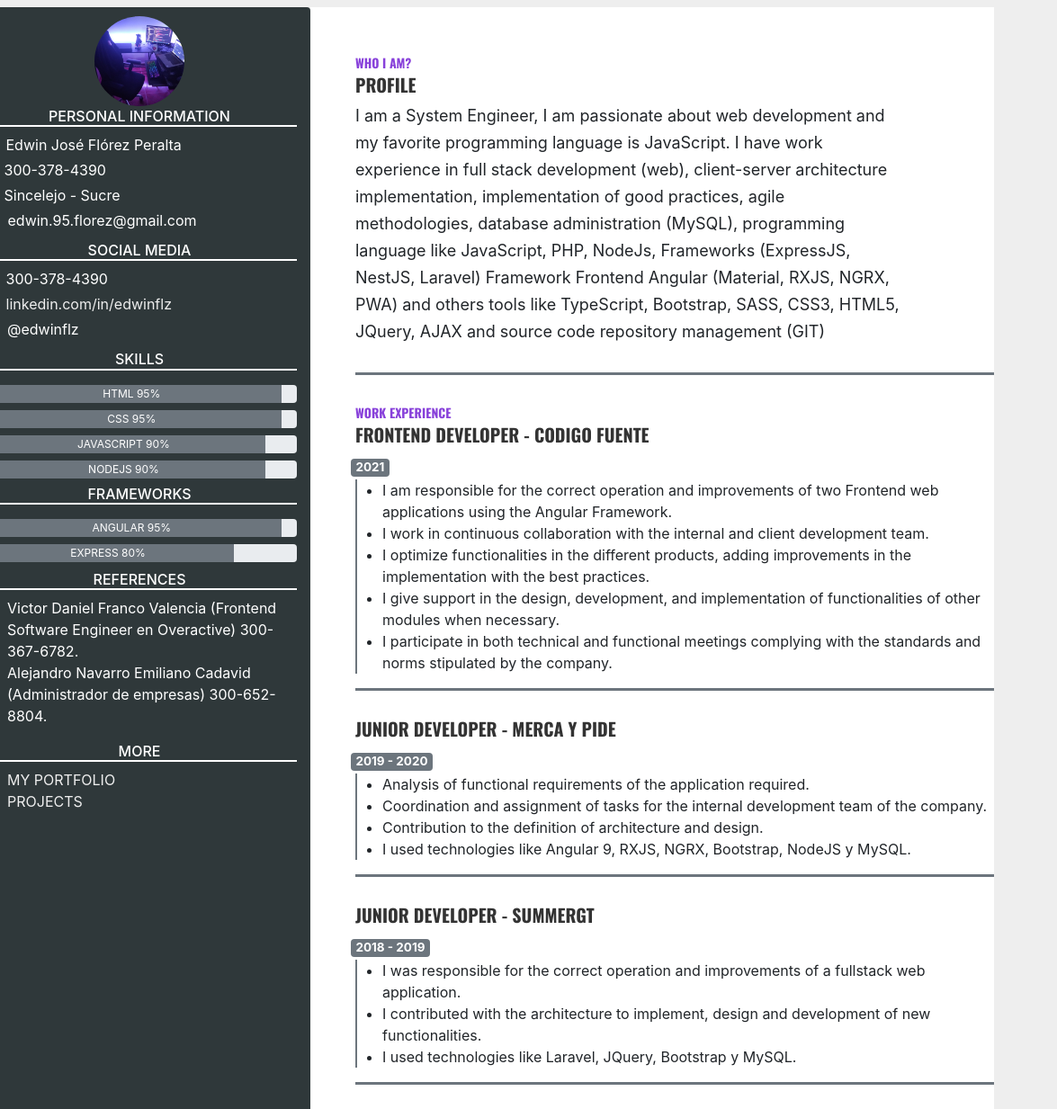
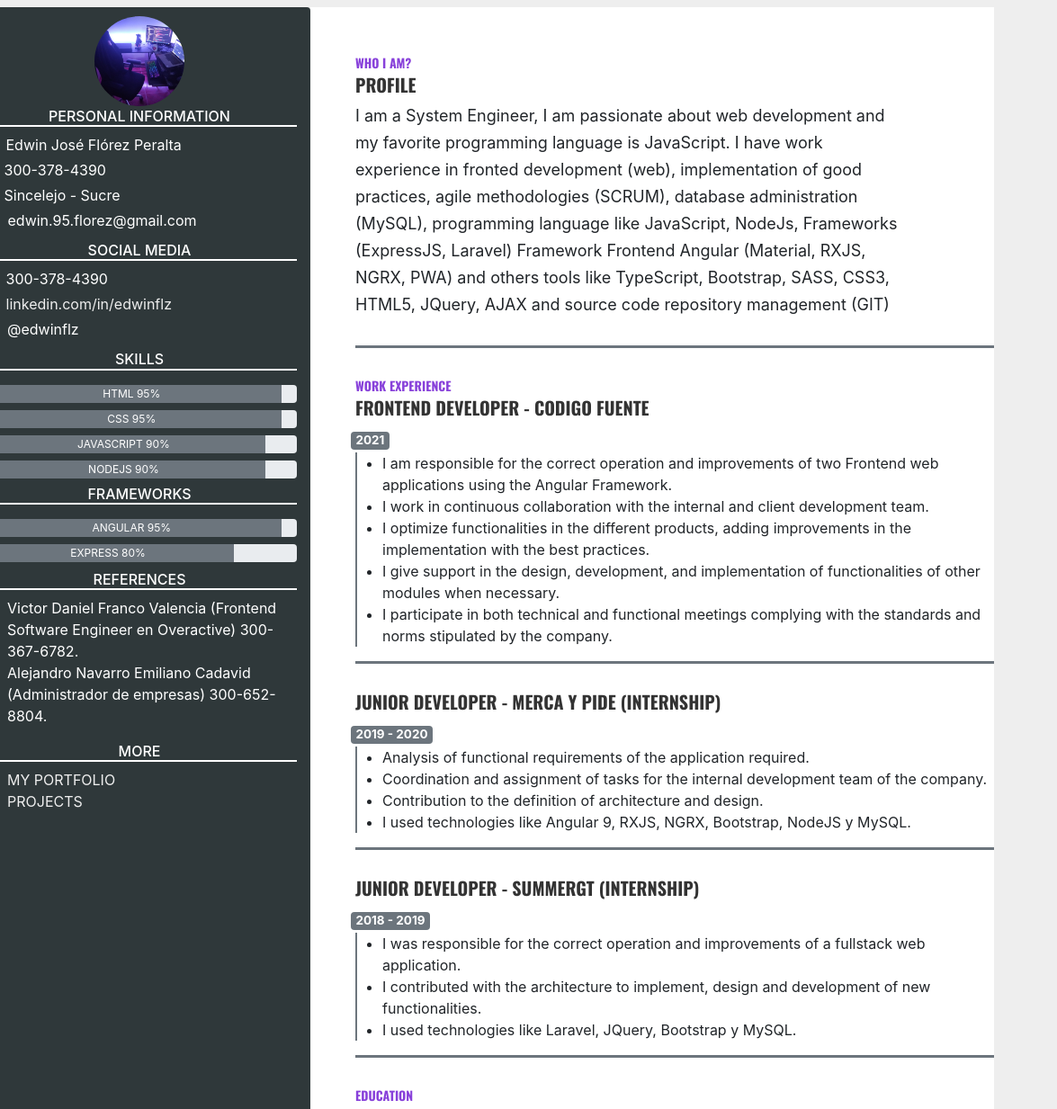
Before and after one commit to edwinflz/projects, a plain HTML site: page index.html in a window 1280 px wide. Shown: the top 1233 px of the page at 90% size, 105-1280 px from the left. Drawn offline with nearby package versions, Linux system fonts and the light colour scheme.

Commit message:
Feature: Update Info

```diff
--- a/index.html
+++ b/index.html
@@ -165,11 +165,10 @@
               <p class="articulo__descripcion">
                 I am a System Engineer, I am passionate about web development
                 and my favorite programming language is JavaScript. I have work
-                experience in full stack development (web), client-server
-                architecture implementation, implementation of good practices,
-                agile methodologies, database administration (MySQL),
-                programming language like JavaScript, PHP, NodeJs, Frameworks
-                (ExpressJS, NestJS, Laravel) Framework Frontend Angular
+                experience in fronted development (web), implementation of good practices,
+                agile methodologies (SCRUM), database administration (MySQL),
+                programming language like JavaScript, NodeJs, Frameworks
+                (ExpressJS, Laravel) Framework Frontend Angular
                 (Material, RXJS, NGRX, PWA) and others tools like TypeScript,
                 Bootstrap, SASS, CSS3, HTML5, JQuery, AJAX and source code
                 repository management (GIT)
@@ -211,7 +210,7 @@
 
             <div class="articulo">
               <h2 class="articulo__titulo">
-                JUNIOR DEVELOPER - MERCA Y PIDE
+                JUNIOR DEVELOPER - MERCA Y PIDE (Internship)
               </h2>
               <p class="articulo__descripcion fecha">
                 <span class="badge badge-secondary">2019 - 2020</span>
@@ -236,7 +235,7 @@
             </div>
 
             <div class="articulo">
-              <h2 class="articulo__titulo">JUNIOR DEVELOPER - SUMMERGT</h2>
+              <h2 class="articulo__titulo">JUNIOR DEVELOPER - SUMMERGT (Internship)</h2>
               <p class="articulo__descripcion fecha">
                 <span class="badge badge-secondary">2018 - 2019</span>
               </p>
```
